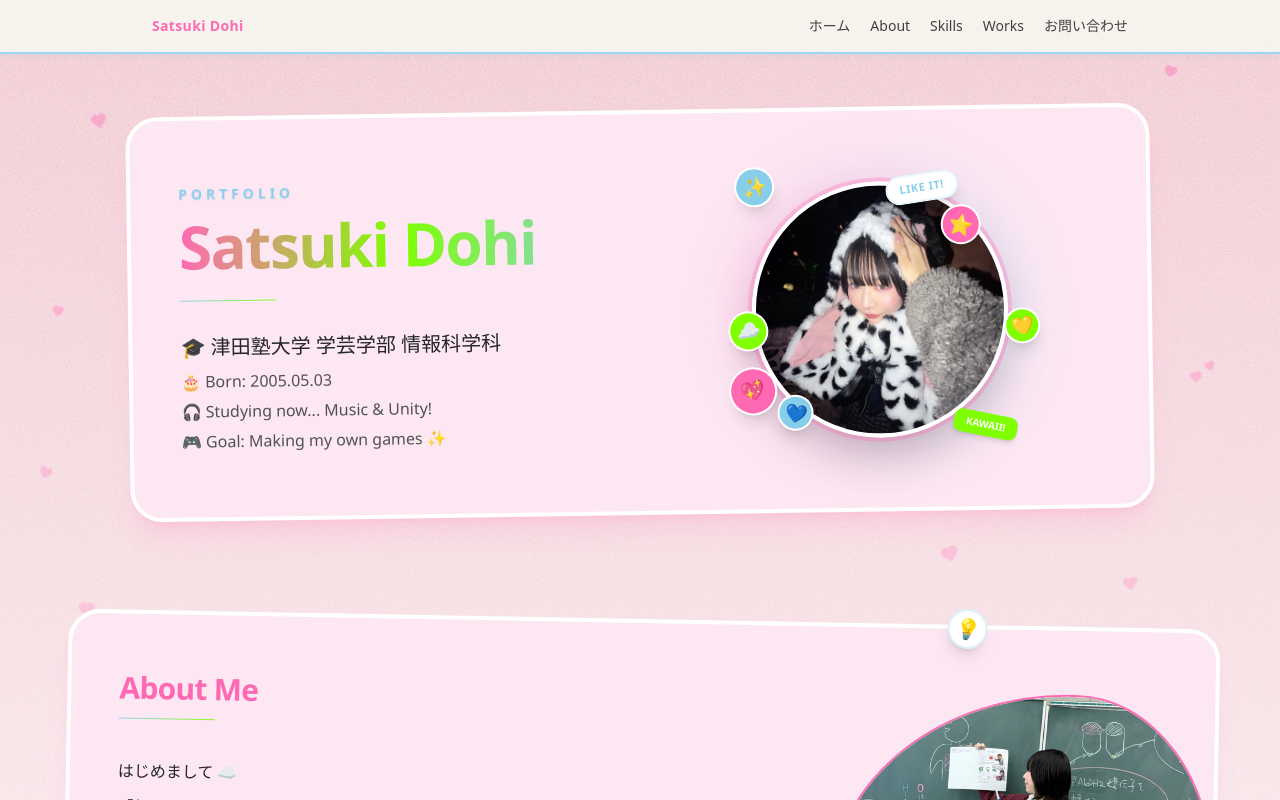
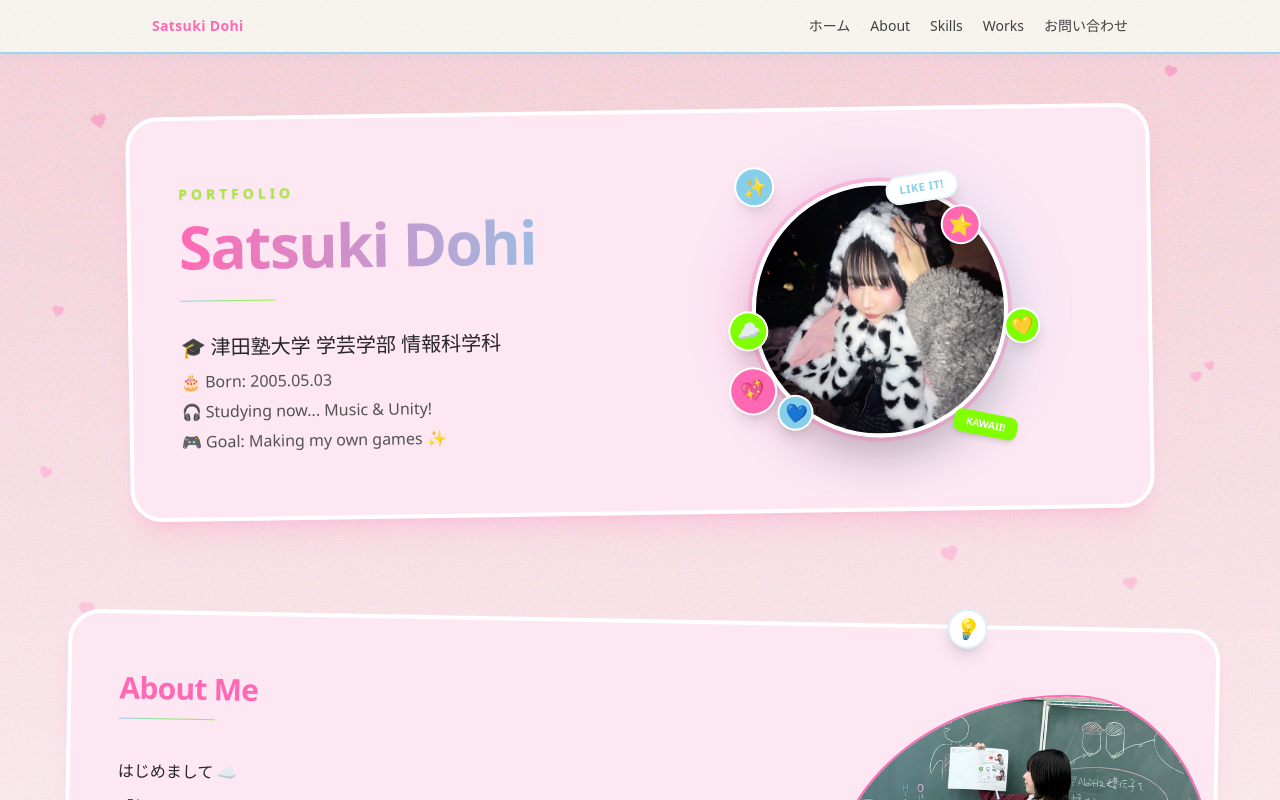
Before and after one commit to satsumaimo-chamcham555/my-portfolio, a Next.js app: page / in a window 1280 px wide. Shown: the top 800 px of the page. Built offline with nearby package versions, Linux system fonts and the light colour scheme.

Commit message:
fix: move image next to name

```diff
--- a/app/page.js
+++ b/app/page.js
@@ -84,14 +84,17 @@ export default function Home() {
     // to-sky-200/50 (終了:水色を少し濃くして範囲を広げる)
     <main className="relative min-h-screen overflow-hidden bg-gradient-to-b from-hotpink/20 via-white to-sky-200/50">
 
-      {/* --- 1. Hero セクション --- */}
-      <section id="hero" className="relative overflow-visible px-4 py-10 md:px-8 lg:py-14">
+{/* --- 1. Hero セクション --- */}
+<section id="hero" className="relative overflow-visible px-4 py-10 md:px-8 lg:py-14">
         <div className="bg-pink-100 rounded-[2rem] border-4 border-white collage-tilt-hero mx-auto max-w-5xl px-8 py-10 shadow-xl shadow-hotpink/15 md:flex md:items-center md:justify-between md:gap-10 md:px-12 md:py-16">
           <div className="flex-1 text-center md:text-left">
-            <p className="mb-3 text-sm font-semibold uppercase tracking-[0.28em] text-skyaccent drop-shadow-sm">
+            {/* ★ 「Portfolio」を蛍光緑（text-lime-400）に変更！ */}
+            <p className="mb-3 text-sm font-semibold uppercase tracking-[0.28em] text-lime-400 drop-shadow-sm">
               Portfolio
             </p>
-            <h1 className="mb-6 bg-gradient-to-r from-hotpink via-chartreuse to-skyaccent bg-clip-text text-4xl font-bold tracking-tight text-transparent sm:text-5xl md:text-6xl">
+            {/* ★ 「Satsuki Dohi」のグラデーションから蛍光緑（chartreuse）を削除！ */}
+            {/* ピンク（from-hotpink）から水色（to-skyaccent）の2色グラデーションに！ */}
+            <h1 className="mb-6 bg-gradient-to-r from-hotpink to-skyaccent bg-clip-text text-4xl font-bold tracking-tight text-transparent sm:text-5xl md:text-6xl">
               Satsuki Dohi
             </h1>
             <div className="accent-divider-sky mb-8 md:mx-0 mx-auto" />
```
